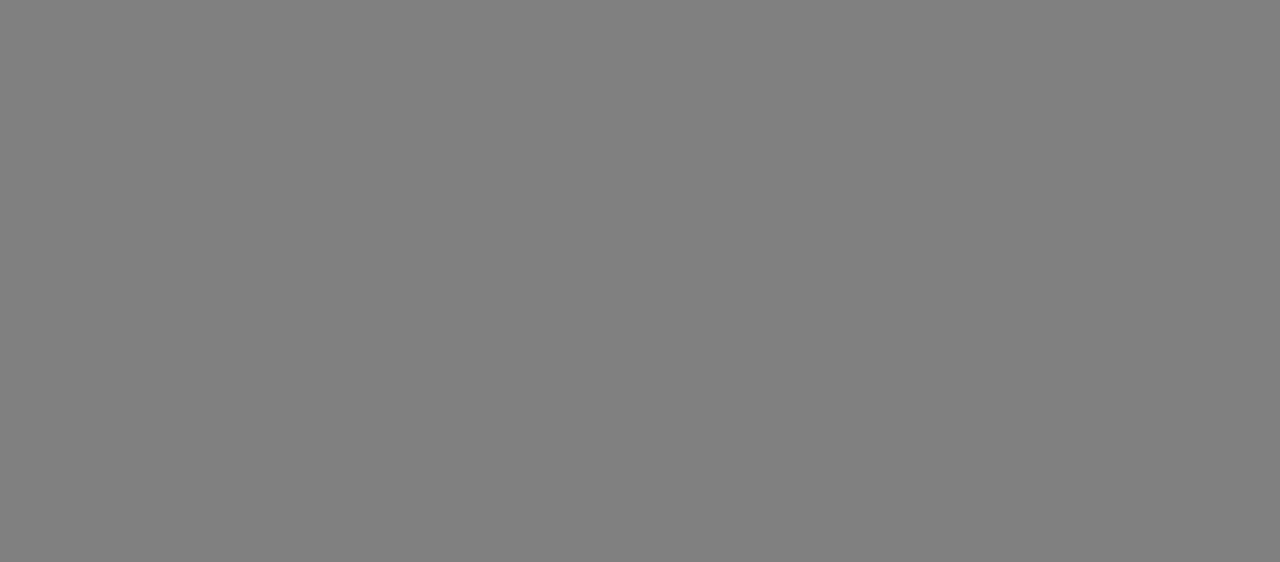
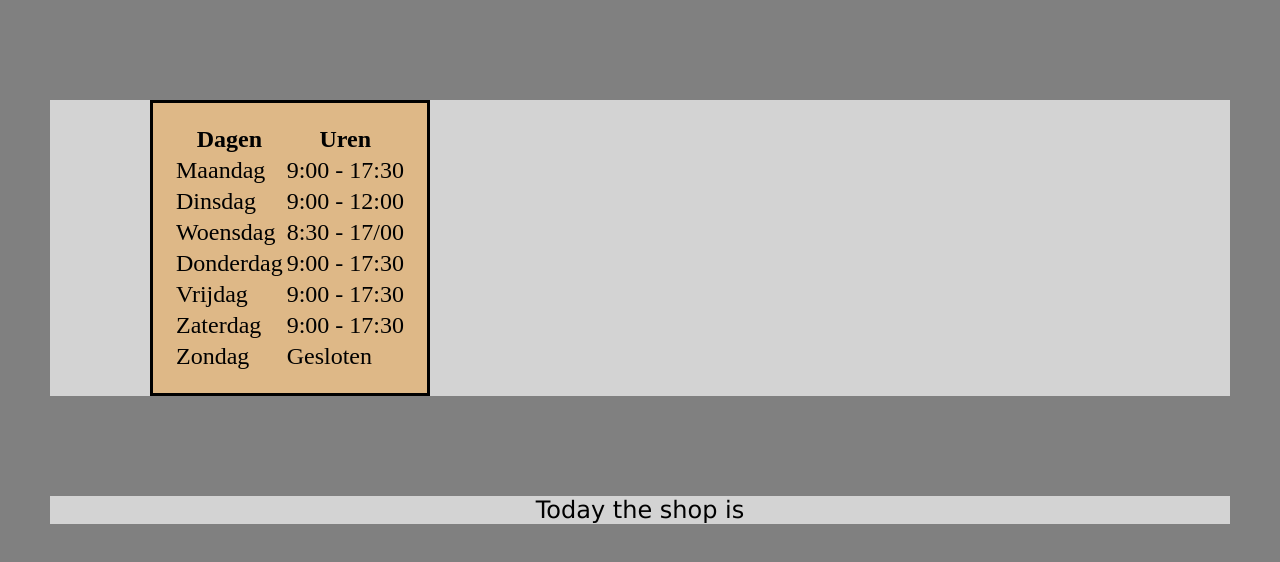
Before and after one commit to pablodezutter/Serious-Business, a plain HTML site: page index.html in a window 1280 px wide. Drawn offline with Linux system fonts and the light colour scheme.

Commit message:
tabellen opmaken en inhoudelijk invullen

```diff
--- a/index.html
+++ b/index.html
@@ -9,8 +9,46 @@
 </head>
 <body>
     <div class="row">
-        <div class="column"></div>
-        <div class="column"></div>
+        <div class="column">
+            <table id="uurrooster">
+                <tr>
+                    <th>Dagen</th>
+                    <th>Uren</th>
+                </tr>
+                <tr>
+                    <td>Maandag</td>
+                    <td>9:00 - 17:30</td>
+                </tr>
+                <tr>
+                    <td>Dinsdag</td>
+                    <td>9:00 - 12:00</td>
+                </tr>
+                <tr>
+                    <td>Woensdag</td>
+                    <td>8:30 - 17/00</td>
+                </tr>
+                <tr>
+                    <td>Donderdag</td>
+                    <td>9:00 - 17:30</td>
+                </tr>
+                <tr>
+                     <td>Vrijdag</td>
+                     <td>9:00 - 17:30</td>
+                </tr>
+                <tr>
+                    <td>Zaterdag</td>
+                    <td>9:00 - 17:30</td>
+                </tr>
+                <tr>
+                    <td>Zondag</td>
+                    <td>Gesloten</td>
+                </tr>
+            </table>
+
+
+
+        </div>
+        <div class="column"><p>Today the shop is</p>  </div>
 
     </div>
 
--- a/myscript.js
+++ b/myscript.js
@@ -0,0 +1,3 @@
+var datumentijd= new Date(getDay(),getHours(),getMinutes());
+
+console.log(datumentijd);
--- a/mystyle.css
+++ b/mystyle.css
@@ -2,3 +2,27 @@ body {
 margin: 0 auto;
 background-color: grey;
 }
+
+.column{
+margin: 50px;
+background-color: lightgrey;
+
+
+}
+
+#uurrooster{
+margin: 100px;
+background-color: burlywood;
+border-style: solid;
+ border-width: 3px;
+ border-color: black;
+padding: 20px;
+font-size: 24px;
+
+}
+p{
+text-align: center;
+font-size: 24px;
+font-family: 'Lucida Sans', 'Lucida Sans Regular', 'Lucida Grande', 'Lucida Sans Unicode', Geneva, Verdana, sans-serif;
+
+}
```
